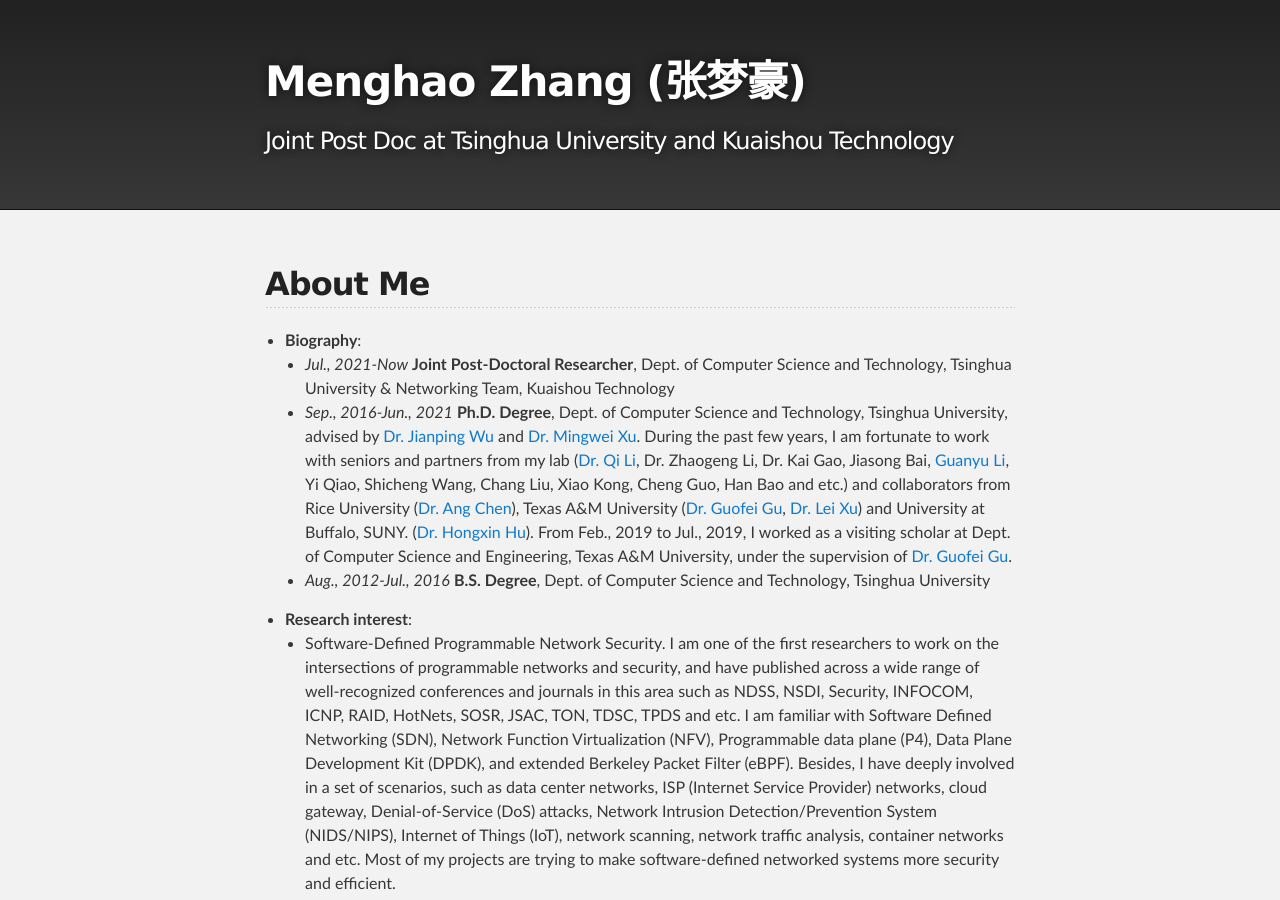
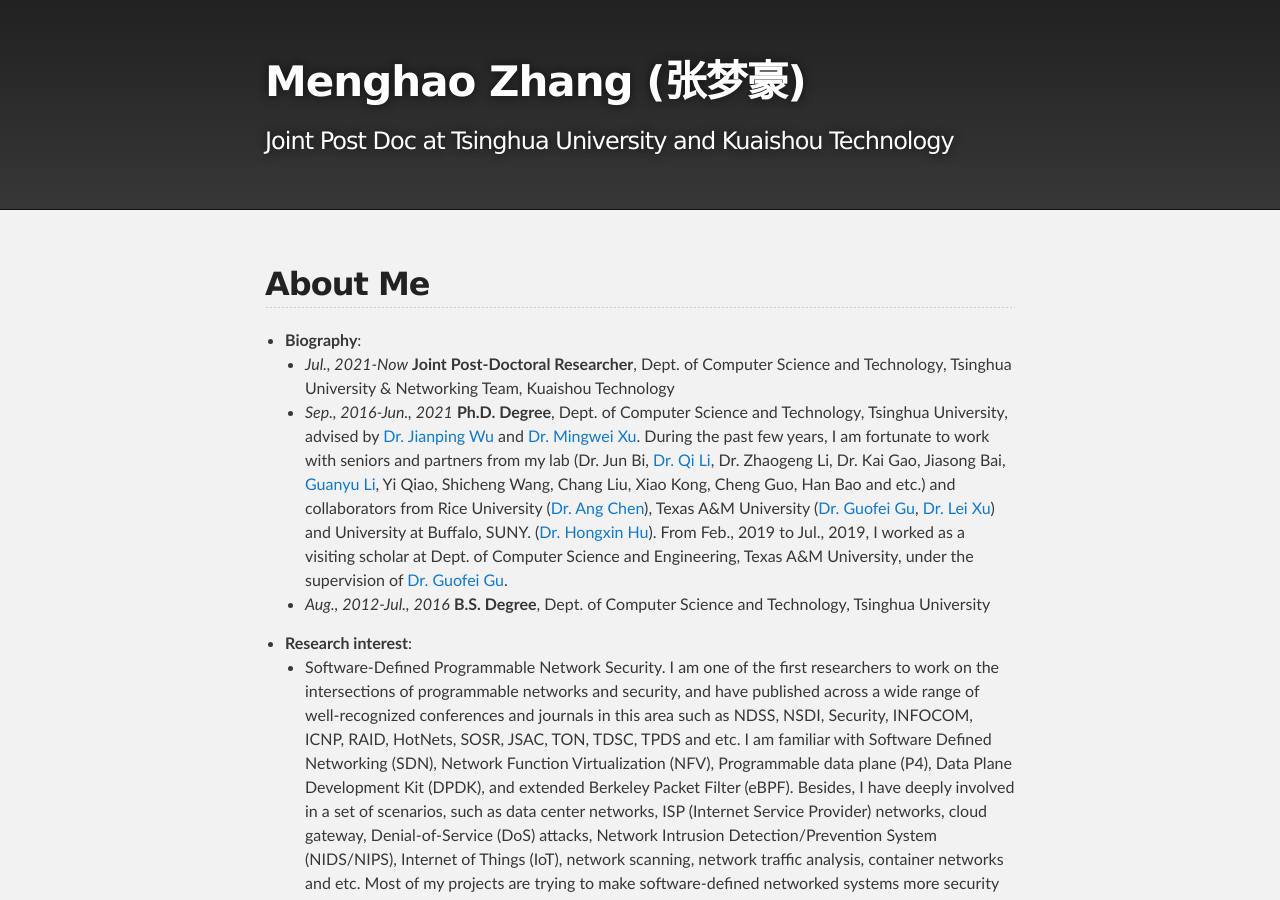
Before and after one commit to zhangmenghao/zhangmenghao.github.io, a Jekyll site: the page built from index.md, in a window 1280 px wide and 900 px high. Built offline with Jekyll 4.4.1, drawn with Linux system fonts in a browser that asks for light colours.

Commit message:
Update bio

```diff
--- a/index.md
+++ b/index.md
@@ -10,7 +10,7 @@
 
 * **Biography**:
     - *Jul., 2021-Now*  **Joint Post-Doctoral Researcher**, Dept. of Computer Science and Technology, Tsinghua University & Networking Team, Kuaishou Technology
-    - *Sep., 2016-Jun., 2021*  **Ph.D. Degree**, Dept. of Computer Science and Technology, Tsinghua University, advised by [Dr. Jianping Wu](https://www.cs.tsinghua.edu.cn/csen/info/1059/4003.htm) and [Dr. Mingwei Xu](http://routing.netlab.edu.cn/tiki-index.php?page=Mingwei+Xu). During the past few years, I am fortunate to work with seniors and partners from my lab ([Dr. Qi Li](https://sites.google.com/site/qili2012/), Dr. Zhaogeng Li, Dr. Kai Gao, Jiasong Bai, [Guanyu Li](https://guanyu.li/), Yi Qiao, Shicheng Wang, Chang Liu, Xiao Kong, Cheng Guo, Han Bao and etc.) and collaborators from Rice University ([Dr. Ang Chen](https://www.cs.rice.edu/~angchen/)), Texas A&M University ([Dr. Guofei Gu](http://faculty.cs.tamu.edu/guofei/), [Dr. Lei Xu](http://students.cse.tamu.edu/xray2012/)) and University at Buffalo, SUNY. ([Dr. Hongxin Hu](https://cse.buffalo.edu/~hongxinh/)).
+    - *Sep., 2016-Jun., 2021*  **Ph.D. Degree**, Dept. of Computer Science and Technology, Tsinghua University, advised by [Dr. Jianping Wu](https://www.cs.tsinghua.edu.cn/csen/info/1059/4003.htm) and [Dr. Mingwei Xu](http://routing.netlab.edu.cn/tiki-index.php?page=Mingwei+Xu). During the past few years, I am fortunate to work with seniors and partners from my lab (Dr. Jun Bi, [Dr. Qi Li](https://sites.google.com/site/qili2012/), Dr. Zhaogeng Li, Dr. Kai Gao, Jiasong Bai, [Guanyu Li](https://guanyu.li/), Yi Qiao, Shicheng Wang, Chang Liu, Xiao Kong, Cheng Guo, Han Bao and etc.) and collaborators from Rice University ([Dr. Ang Chen](https://www.cs.rice.edu/~angchen/)), Texas A&M University ([Dr. Guofei Gu](http://faculty.cs.tamu.edu/guofei/), [Dr. Lei Xu](http://students.cse.tamu.edu/xray2012/)) and University at Buffalo, SUNY. ([Dr. Hongxin Hu](https://cse.buffalo.edu/~hongxinh/)).
     From Feb., 2019 to Jul., 2019, I worked as a visiting scholar at Dept. of Computer Science and Engineering, Texas A&M University, under the supervision of [Dr. Guofei Gu](http://faculty.cs.tamu.edu/guofei/).
     - *Aug., 2012-Jul., 2016*  **B.S. Degree**, Dept. of Computer Science and Technology, Tsinghua University
 * **Research interest**:
```
